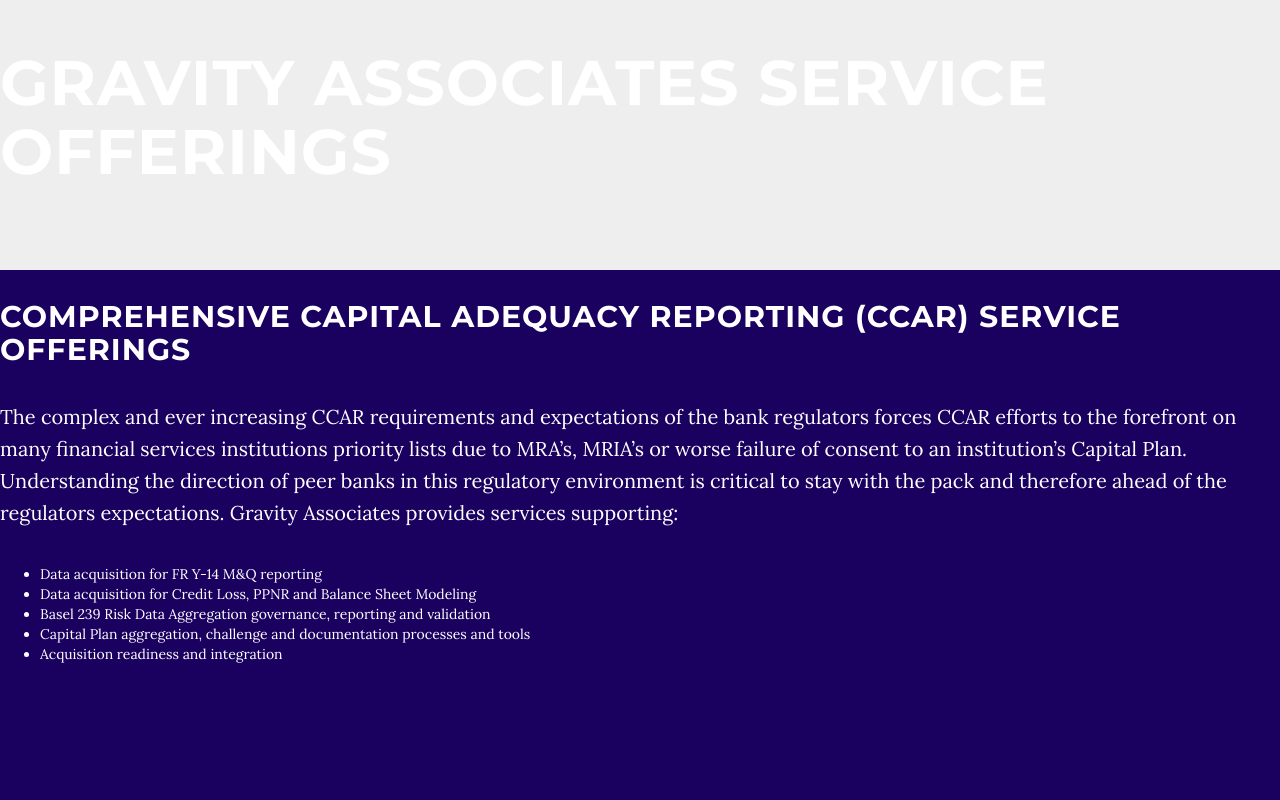
After one commit to ryankell05/Gravity, a Flask app: page /services in a window 1280 px wide. The commit adds this page. Run offline with Flask 2, Linux system fonts and the light colour scheme; some libraries are stand-ins or nearby versions.

Commit message:
Added services page

```diff
--- a/main.py
+++ b/main.py
@@ -7,3 +7,8 @@
 def main_route():
   options = { "message": "hello world" }
   return render_template("index.html", **options)
+
+@app.route('/services')
+def services_route():
+	options = { "messages": "Hello services" }
+	return render_template("services.html", **options)
--- a/templates/index.html
+++ b/templates/index.html
@@ -92,7 +92,7 @@
             <div class="col-lg-8 col-lg-offset-2">
                 <h2>About Us</h2>
                 <p>Gravity Associates Inc. provides business and technology consulting services to small, medium and large financial services companies.  Our business model provides consultants on a project basis with extensive experience.   The average experience of our team is near 20 years with no staff with less than 10 years.  This allows Gravity Associates to provide grounded experience based on past projects successes at rates well below the large consulting firms.</p>
-                <p>Learn more about our <a href = "#">services</a></p>
+                <p>Learn more about our <a href = "/services">services</a></p>
             </div>
         </div>
     </section>
--- /dev/null
+++ b/templates/services.html
@@ -0,0 +1,53 @@
+<!DOCTYPE html>
+<html lang="en">
+
+<head>
+
+    <meta charset="utf-8">
+    <meta http-equiv="X-UA-Compatible" content="IE=edge">
+    <meta name="viewport" content="width=device-width, initial-scale=1">
+    <meta name="description" content="">
+    <meta name="author" content="">
+
+    <title>Gravity Associates</title>
+
+    <!-- Bootstrap Core CSS -->
+    <link href="static/css/bootstrap.min.css" rel="stylesheet">
+
+    <!-- Custom CSS -->
+    <link href="static/css/grayscale.css" rel="stylesheet">
+
+    <!-- Custom Fonts -->
+    <link src="font-awesome/css/font-awesome.min.css" rel="stylesheet" type="text/css">
+    <link href="http://fonts.googleapis.com/css?family=Lora:400,700,400italic,700italic" rel="stylesheet" type="text/css">
+    <link href="http://fonts.googleapis.com/css?family=Montserrat:400,700" rel="stylesheet" type="text/css">
+    <link rel="stylesheet" href="http://cdnjs.cloudflare.com/ajax/libs/font-awesome/4.4.0/css/font-awesome.min.css">
+
+    <!-- HTML5 Shim and Respond.js IE8 support of HTML5 elements and media queries -->
+    <!-- WARNING: Respond.js doesn't work if you view the page via file:// -->
+    <!--[if lt IE 9]>
+        <script src="https://oss.maxcdn.com/libs/html5shiv/3.7.0/html5shiv.js"></script>
+        <script src="https://oss.maxcdn.com/libs/respond.static/js/1.4.2/respond.min.js"></script>
+    <![endif]-->
+
+</head>
+
+<body>
+    <div class = "jumbotron">
+        <h1>Gravity Associates Service Offerings</h1>
+    </div>
+    <div>
+        <h2>Comprehensive Capital Adequacy Reporting (CCAR) Service Offerings</h2>
+        <p>The complex and ever increasing CCAR requirements and expectations of the bank regulators forces CCAR efforts to the forefront on many financial services institutions priority lists due to MRA’s, MRIA’s or worse failure of consent to an institution’s Capital Plan.  Understanding the direction of peer banks in this regulatory environment is critical to stay with the pack and therefore ahead of the regulators expectations.  Gravity Associates provides services supporting:</p>
+        <ul>
+            <li>Data acquisition for FR Y-14 M&Q reporting</li>
+            <li>Data acquisition for Credit Loss, PPNR and Balance Sheet Modeling</li>
+            <li>Basel 239 Risk Data Aggregation governance, reporting and validation</li>
+            <li>Capital Plan aggregation, challenge and documentation processes and tools</li>
+            <li>Acquisition readiness and integration</li>
+        </ul>
+    </div>
+
+</body>
+
+</html>
```
